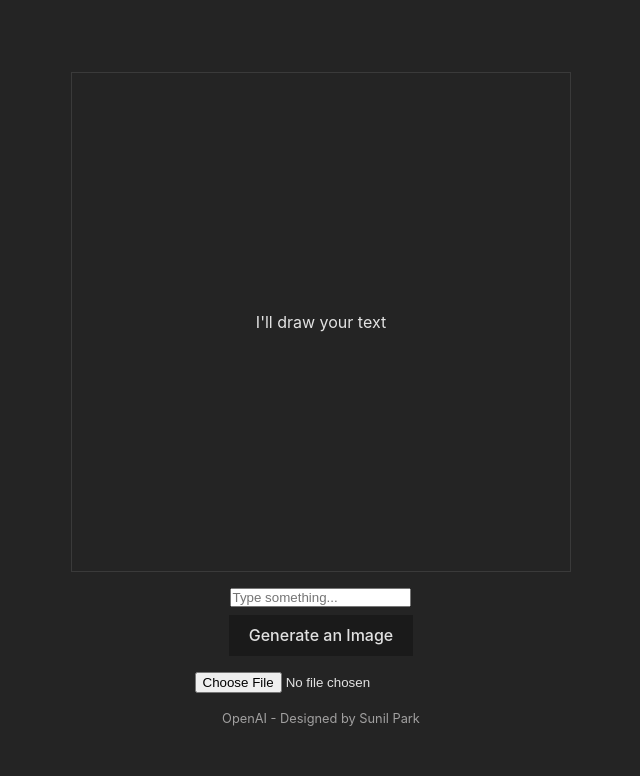
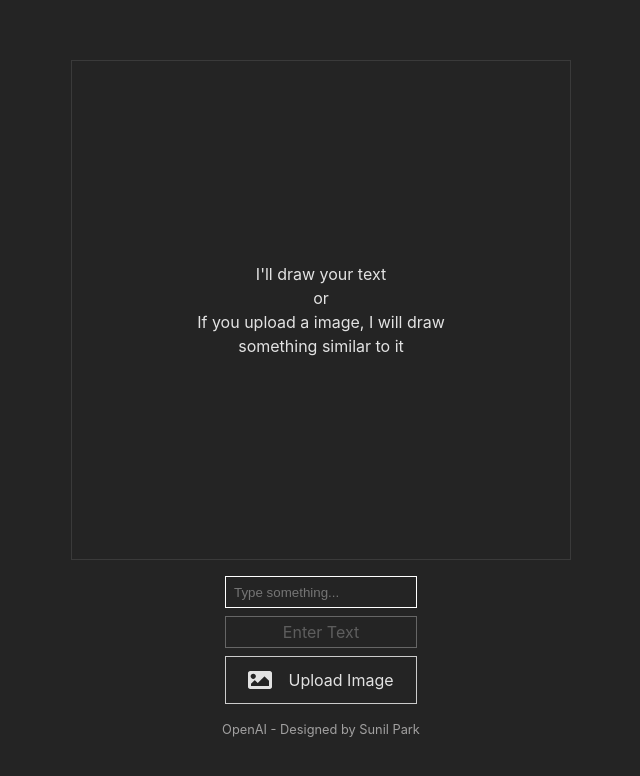
Before and after one commit to SunilPark1129/OpenAI-Image, a React (Vite) app: page / in a window 1280 px wide. Shown: the top 776 px of the page, without its empty margins (319-959 px from the left). Built offline with nearby package versions, Linux system fonts and the light colour scheme.

Commit message:
Updated Upload Image Feature

```diff
--- a/src/components/Display/Display.jsx
+++ b/src/components/Display/Display.jsx
@@ -7,7 +7,11 @@ const Display = ({ unmounted, isLoading, error, resImage, prompt, isText }) => {
     <section className="display-image">
       <article className="display-image__screen">
         {unmounted ? (
-          <div className="error">I'll draw your text</div>
+          <div className="error">
+            <p>I'll draw your text</p>
+            <p>or</p>
+            <p>If you upload a image, I will draw something similar to it</p>
+          </div>
         ) : !isLoading ? (
           <Screen
             error={error}
--- a/src/components/InputBox/InputBox.jsx
+++ b/src/components/InputBox/InputBox.jsx
@@ -1,5 +1,7 @@
 // get input value and send back to the Main to request the fetch
 import React from "react";
+import { FaImage } from "react-icons/fa";
+
 const InputBox = ({
   unmounted,
   inputValue,
@@ -7,19 +9,44 @@ const InputBox = ({
   onClickHandler,
   onKeyHandler,
   isLoading,
+  refReset,
+  onChangeHandler,
 }) => {
   return (
     <section className="input-box">
       <input
+        className="input-text"
         type="text"
         value={inputValue}
         onChange={(e) => setInputValue(e.target.value)}
         onKeyDown={onKeyHandler}
         placeholder="Type something..."
       />
-      <button disabled={isLoading && !unmounted} onClick={onClickHandler}>
-        Generate an Image
+      <button
+        disabled={(isLoading && !unmounted) || inputValue.trim() === ""}
+        onClick={onClickHandler}
+      >
+        Enter Text
       </button>
+
+      <label
+        className={
+          isLoading && !unmounted
+            ? "input-file input-file--disabled"
+            : "input-file"
+        }
+      >
+        <div className="input-file__icon">
+          <FaImage />
+        </div>
+        <p>Upload Image</p>
+        <input
+          type="file"
+          ref={refReset}
+          onChange={onChangeHandler}
+          disabled={isLoading && !unmounted}
+        />
+      </label>
     </section>
   );
 };
--- a/src/components/Main/Main.jsx
+++ b/src/components/Main/Main.jsx
@@ -1,4 +1,4 @@
-import React, { useState } from "react";
+import React, { useState, useRef } from "react";
 import "./main.css";
 import { useFetch } from "../../hooks/useFetch";
 import Display from "../Display/Display";
@@ -8,6 +8,7 @@ const Main = () => {
   const [inputValue, setInputValue] = useState("");
   const [unmounted, setUnmounted] = useState(true);
   const [isText, setIsText] = useState(false);
+  const refReset = useRef(null);
 
   // request openAI image
   // call function and get return values
@@ -30,7 +31,10 @@ const Main = () => {
 
   function onChangeHandler(e) {
     const { files } = e.target;
+    if (files.length === 0) return;
+    if (files[0].type !== "image/jpeg" && files[0].type !== "image/png") return;
     setUnmounted(false);
+
     const read = new FileReader();
     read.onloadend = function () {
       requestFetch(read.result, false);
@@ -38,6 +42,7 @@ const Main = () => {
 
     read.readAsDataURL(files[0]);
     setIsText(false);
+    refReset.current.value = "";
   }
 
   return (
@@ -57,8 +62,9 @@ const Main = () => {
         onClickHandler={onClickHandler}
         onKeyHandler={onKeyHandler}
         isLoading={isLoading}
+        onChangeHandler={onChangeHandler}
+        refReset={refReset}
       />
-      <input type="file" onChange={onChangeHandler} />
       <h1>OpenAI - Designed by Sunil Park</h1>
     </main>
   );
--- a/src/components/Main/main.css
+++ b/src/components/Main/main.css
@@ -14,6 +14,7 @@ main {
   width: 100%;
   border: 1px solid rgb(58, 58, 58);
   display: flex;
+  text-align: center;
 }
 .display-image__screen {
   position: relative;
@@ -42,35 +43,22 @@ main {
   height: 2rem;
   border-radius: 50%;
   border: 8px solid transparent;
-  -webkit-animation: loading-ani 1s cubic-bezier(0.445, 0.05, 0.55, 0.95) infinite;
-          animation: loading-ani 1s cubic-bezier(0.445, 0.05, 0.55, 0.95) infinite;
+  animation: loading-ani 1s cubic-bezier(0.445, 0.05, 0.55, 0.95) infinite;
 }
 .loading-ani span:nth-of-type(1) {
   border-color: rgba(175, 197, 230, 0.445) rgba(175, 197, 230, 0.466) rgb(175, 197, 230) transparent;
-  -webkit-animation-delay: -0.1s;
-          animation-delay: -0.1s;
+  animation-delay: -0.1s;
   z-index: 4;
 }
 .loading-ani span:nth-of-type(2) {
   border-color: rgba(128, 169, 231, 0.438) rgb(128, 169, 231) rgb(128, 169, 231) transparent;
-  -webkit-animation-delay: 0s;
-          animation-delay: 0s;
+  animation-delay: 0s;
   z-index: 3;
 }
 .loading-ani span:nth-of-type(3) {
   border-color: rgb(56, 108, 185) rgb(56, 108, 185) transparent transparent;
-  -webkit-animation-delay: 0.1s;
-          animation-delay: 0.1s;
+  animation-delay: 0.1s;
   z-index: 2;
-}
-
-@-webkit-keyframes loading-ani {
-  0% {
-    transform: rotate(-140deg);
-  }
-  100% {
-    transform: rotate(220deg);
-  }
 }
 
 @keyframes loading-ani {
@@ -93,10 +81,56 @@ main {
   left: 50%;
   top: 50%;
   transform: translate(-50%, -50%);
+  width: 60%;
 }
 
 .prompt {
   position: absolute;
   bottom: 100%;
   font-size: 0.8rem;
+}
+
+input[type=file] {
+  display: none;
+}
+
+.input-text {
+  width: 12rem;
+  height: 2rem;
+  padding: 0 0.5rem;
+  background-color: transparent;
+  color: white;
+  border: 1px solid white;
+  outline: 1px solid transparent;
+  transition: 0.25s;
+}
+.input-text:focus {
+  border-color: rgb(105, 147, 224);
+}
+
+.input-file {
+  width: 12rem;
+  height: 3rem;
+  border: 1px solid #ccc;
+  display: inline-block;
+  cursor: pointer;
+  display: flex;
+  align-items: center;
+  justify-content: center;
+  gap: 1rem;
+  transition: 0.25s;
+}
+.input-file--disabled {
+  filter: brightness(40%);
+  cursor: not-allowed;
+}
+.input-file:hover {
+  border: 1px solid rgb(105, 147, 224);
+}
+.input-file__icon {
+  font-size: 1.5rem;
+  display: flex;
+}
+.input-file__icon svg {
+  margin: auto;
 }/*# sourceMappingURL=main.css.map */
--- a/src/components/Main/main.scss
+++ b/src/components/Main/main.scss
@@ -14,6 +14,7 @@ main {
   width: 100%;
   border: 1px solid rgb(58, 58, 58);
   display: flex;
+  text-align: center;
   &__screen {
     position: relative;
     width: 100%;
@@ -83,6 +84,7 @@ main {
   left: 50%;
   top: 50%;
   transform: translate(-50%, -50%);
+  width: 60%;
 }
 
 .prompt {
@@ -90,3 +92,48 @@ main {
   bottom: 100%;
   font-size: 0.8rem;
 }
+
+input[type="file"] {
+  display: none;
+}
+
+.input-text {
+  width: 12rem;
+  height: 2rem;
+  padding: 0 0.5rem;
+  background-color: transparent;
+  color: white;
+  border: 1px solid white;
+  outline: 1px solid transparent;
+  transition: 0.25s;
+  &:focus {
+    border-color: rgb(105, 147, 224);
+  }
+}
+
+.input-file {
+  width: 12rem;
+  height: 3rem;
+  border: 1px solid #ccc;
+  display: inline-block;
+  cursor: pointer;
+  display: flex;
+  align-items: center;
+  justify-content: center;
+  gap: 1rem;
+  transition: 0.25s;
+  &--disabled {
+    filter: brightness(40%);
+    cursor: not-allowed;
+  }
+  &:hover {
+    border: 1px solid rgb(105, 147, 224);
+  }
+  &__icon {
+    font-size: 1.5rem;
+    display: flex;
+    svg {
+      margin: auto;
+    }
+  }
+}
--- a/src/hooks/useFetch.js
+++ b/src/hooks/useFetch.js
@@ -1,60 +1,58 @@
 import { useState, useEffect } from "react";
+import axios from "axios";
 
 export function useFetch() {
   const [prompt, setPrompt] = useState(["", true]);
   const [resImage, setResImage] = useState(null);
   const [isLoading, setLoading] = useState(true);
   const [error, setError] = useState(null);
-  // const [isText, setIsText] = useState(true);
 
   const generateImage = async () => {
     // set method, headers, body to requset the fetch image
     const requestOptions = {
       method: "POST",
       headers: {
-        "Content-Type": "application/json",
+        "Content-type": "multipart/form-data",
       },
-      body: JSON.stringify({
-        prompt: prompt[0],
-      }),
+      body: prompt[0],
     };
-    // request
-    try {
-      const response = await fetch(
+
+    axios
+      .post(
         `https://openai-backend-sunilpark1129.onrender.com/openai/${
           prompt[1] ? "generateimage" : "edit"
         }`,
-        requestOptions
-      );
-      // handling status errors
-      if (!response.ok) {
-        if (response.status === 400) {
+        { prompt: prompt[0] }
+      )
+      .then((data) => {
+        if (!data.statusText === "OK") {
+          if (data.request.status === 400) {
             throw Error("Bad Request, try to use other input value");
           }
-        if (response.status === 404) {
+          if (data.request.status === 404) {
             throw Error("Issue on our server, something wrong with the API.");
           }
-        if (response.status === 429) {
+          if (data.request.status === 429) {
             throw Error(
               "The engine is currently overloaded. Please try again later."
             );
           }
-        if (response.status <= 399) {
+          if (data.request.status <= 399) {
             throw Error("Can't response, something wrong with the client side");
           }
           throw Error(
             "Can't response, we found an error while processing your request"
           );
         }
-      const data = await response.json();
-      setResImage(data.data);
+        setResImage(data.data.data);
         setLoading(false);
         setError(null);
-    } catch (err) {
+      })
+      .catch((err) => {
         setLoading(false);
         setResImage(null);
         setError(String(err));
-    }
+      });
   };
 
   // Whenever prompt (input value), a function is called to make a request to the server
@@ -69,7 +67,6 @@ export function useFetch() {
 
   // get props from other component
   function requestFetch(inputValue, bool) {
-    // console.log(bool);
     setPrompt([inputValue, bool]);
   }
 
--- a/src/index.css
+++ b/src/index.css
@@ -30,11 +30,12 @@ h1 {
 
 button {
   border: 1px solid transparent;
-    padding: 0.6em 1.2em;
-    font-size: 1em;
-    font-weight: 500;
+  width: 12rem;
+  height: 2rem;
+  font-size: 1rem;
   font-family: inherit;
-    background-color: #1a1a1a;
+  background-color: transparent;
+  border-color: white;
   color: rgba(255, 255, 255, 0.87);
   cursor: pointer;
   transition: border-color 0.25s;
@@ -46,7 +47,7 @@ button:disabled {
 }
 
 button:hover {
-    border-color: #646cff;
+  border-color: rgb(105, 147, 224);
 }
 
 button:focus,
```
Also changed, not shown: package.json (+7 -1 lines), 2 other files (tests, documents, lock files or other folders). Lines whose indentation alone changed are shown as unchanged.
